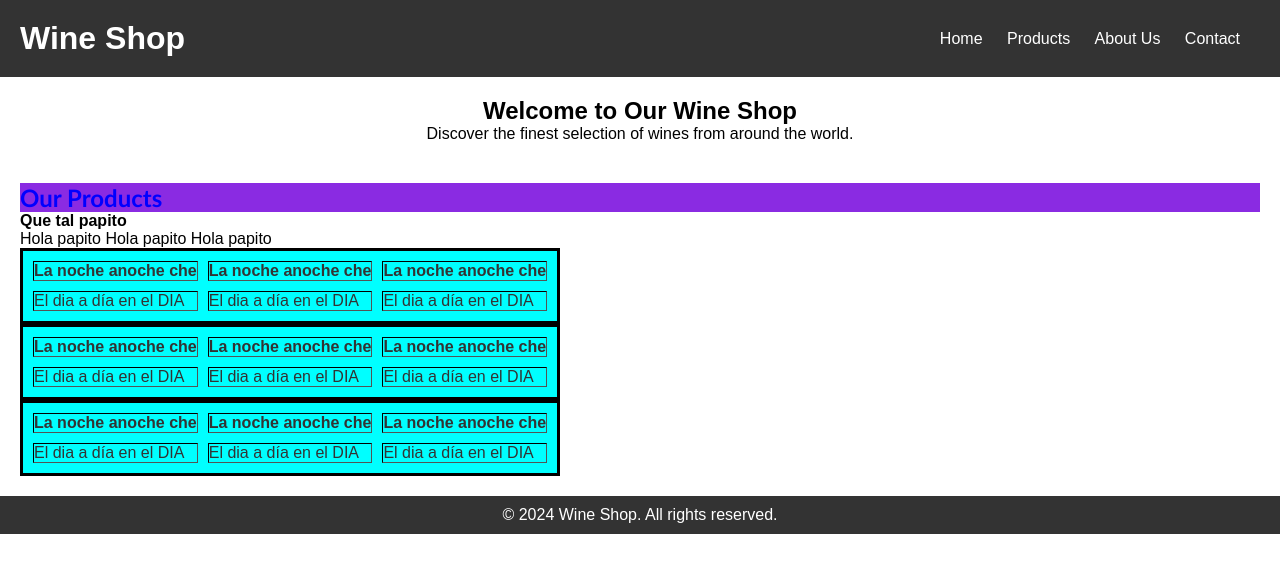
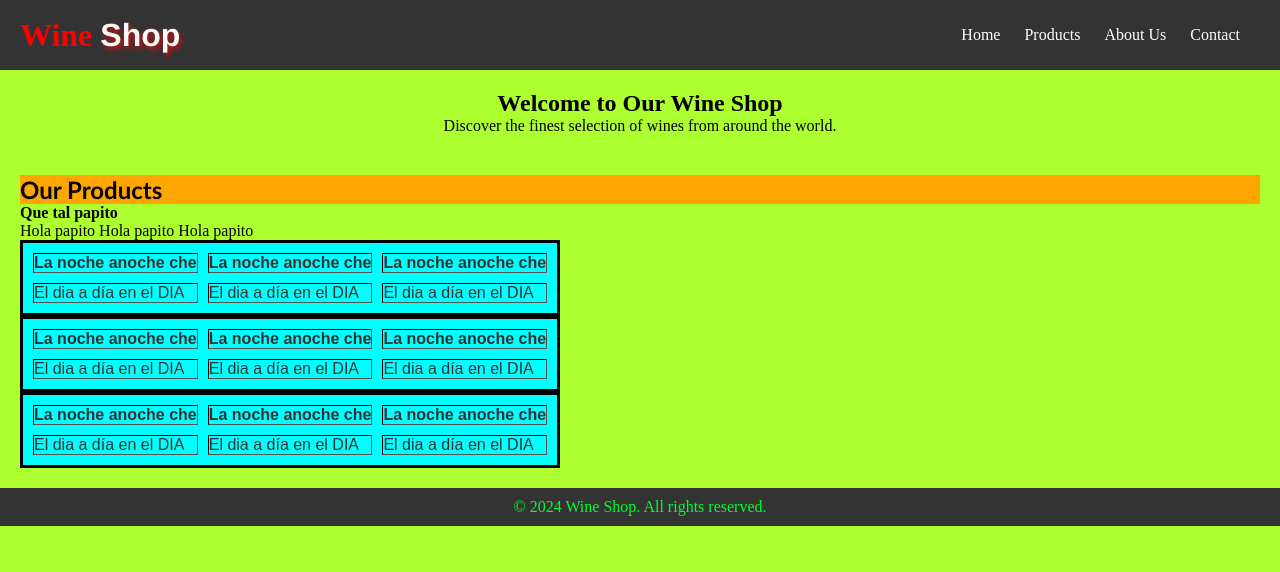
Before and after one commit to luciomagnin/primer-repositorio, a plain HTML site: page index.html in a window 1280 px wide. Drawn offline with Linux system fonts and the light colour scheme.

Commit message:
dale primo

```diff
--- a/index.html
+++ b/index.html
@@ -9,7 +9,7 @@
 <body>
 
 <header>
-    <h1>Wine Shop</h1>
+    <h1>Wine <span>Shop</span> </h1>
     <nav>
         <ul>
             <li><a href="#">Home</a></li>
--- a/styles.css
+++ b/styles.css
@@ -12,16 +12,22 @@ body, h1, h2, p, ul {
 
 /* Basic styles */
 body {
-    font-family: Arial, sans-serif;
+    background-color: greenyellow;
 }
 
 header {
+    height: 70px;
     background-color: #333;
-    color: #fff;
+    color: #fc0101;
     padding: 20px;
     display: flex;
     justify-content: space-between;
     align-items: center;
+}
+span{
+    color: #fffffff7;
+    font-family: 'Franklin Gothic Medium', 'Arial Narrow', Arial, sans-serif;
+    text-shadow: 2px 3px 5px rgba(255, 0, 0, 0.747);
 }
 
 nav ul {
@@ -38,6 +44,12 @@ nav ul li a {
     text-decoration: none;
 }
 
+nav ul li a:hover{
+    transition: 0.6s;
+    color: blue;
+    text-decoration: underline;
+}
+
 main {
     padding: 20px;
 }
@@ -48,14 +60,14 @@ main {
 }
 
 .products {
-color: blue;
-background-color: blueviolet;
+color: black;
+background-color: orange;
 font-family: 'Trebuchet MS', 'Lucida Sans Unicode', 'Lucida Grande', 'Lucida Sans', Arial, sans-serif;
 }
 
 footer {
     background-color: #333;
-    color: #fff;
+    color: #00ff2f;
     text-align: center;
     padding: 10px 0;
 }
```
